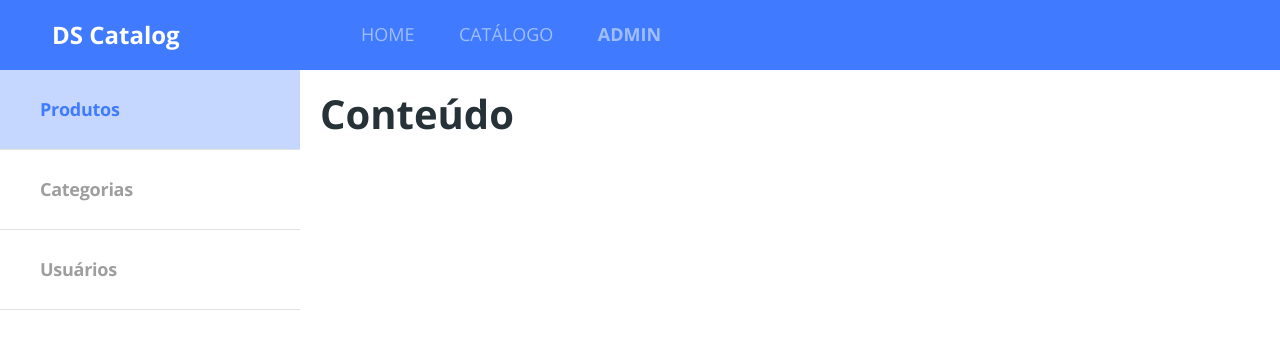
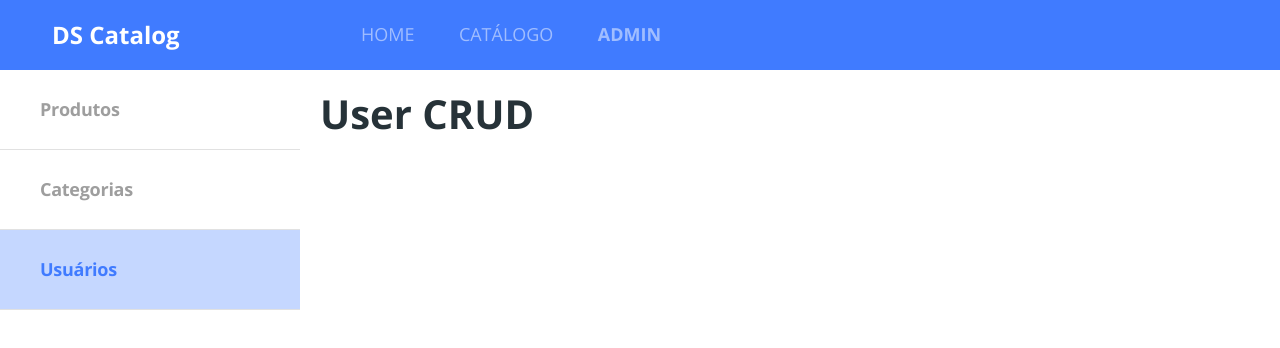
Before and after one commit to helderargomes/dscatalog-full, a React (Create React App) app in the folder frontweb/: page /admin/users in a window 1280 px wide. Shown: the top 348 px of the page. Built offline with nearby package versions, Linux system fonts and the light colour scheme.

Commit message:
Routes, redirecting, nesting

```diff
--- a/frontweb/src/Routes.tsx
+++ b/frontweb/src/Routes.tsx
@@ -1,4 +1,4 @@
-import { BrowserRouter, Switch, Route } from "react-router-dom";
+import { BrowserRouter, Switch, Route, Redirect } from "react-router-dom";
 
 import Home from "pages/Home";
 import Navbar from "components/Navbar";
@@ -19,6 +19,7 @@
       <Route path="/products/:productId">
         <ProductDetails />
       </Route>
+      <Redirect from="/admin" to="/admin/products" exact />
       <Route path="/admin">
         <Admin />
       </Route>
--- a/frontweb/src/pages/Admin/Navbar/index.tsx
+++ b/frontweb/src/pages/Admin/Navbar/index.tsx
@@ -1,3 +1,4 @@
+import { NavLink } from "react-router-dom";
 import "./styles.css";
 
 const Navbar = () => {
@@ -5,23 +6,23 @@
     <nav className="admin-nav-container">
       <ul>
         <li>
-          <a href="link" className="admin-nav-item active">
+          <NavLink to="/admin/products" className="admin-nav-item">
             <p>Produtos</p>
-          </a>
+          </NavLink>
         </li>
       </ul>
       <ul>
         <li>
-          <a href="link" className="admin-nav-item">
+          <NavLink to="/admin/categories" className="admin-nav-item">
             <p>Categorias</p>
-          </a>
+          </NavLink>
         </li>
       </ul>
       <ul>
         <li>
-          <a href="link" className="admin-nav-item">
+          <NavLink to="/admin/users" className="admin-nav-item">
             <p>Usuários</p>
-          </a>
+          </NavLink>
         </li>
       </ul>
     </nav>
--- a/frontweb/src/pages/Admin/index.tsx
+++ b/frontweb/src/pages/Admin/index.tsx
@@ -1,3 +1,4 @@
+import { Route, Switch } from "react-router-dom";
 import Navbar from "./Navbar";
 
 import './styles.css'
@@ -7,7 +8,17 @@
     <div className="admin-container">
       <Navbar />
       <div className="admin-content">
-        <h1>Conteúdo</h1>
+        <Switch>
+          <Route path="/admin/products">
+            <h1>Product CRUD</h1>
+          </Route>
+          <Route path="/admin/categories">
+            <h1>Category CRUD</h1>
+          </Route>
+          <Route path="/admin/users">
+            <h1>User CRUD</h1>
+          </Route>
+        </Switch>
       </div>
     </div>
   );
```
